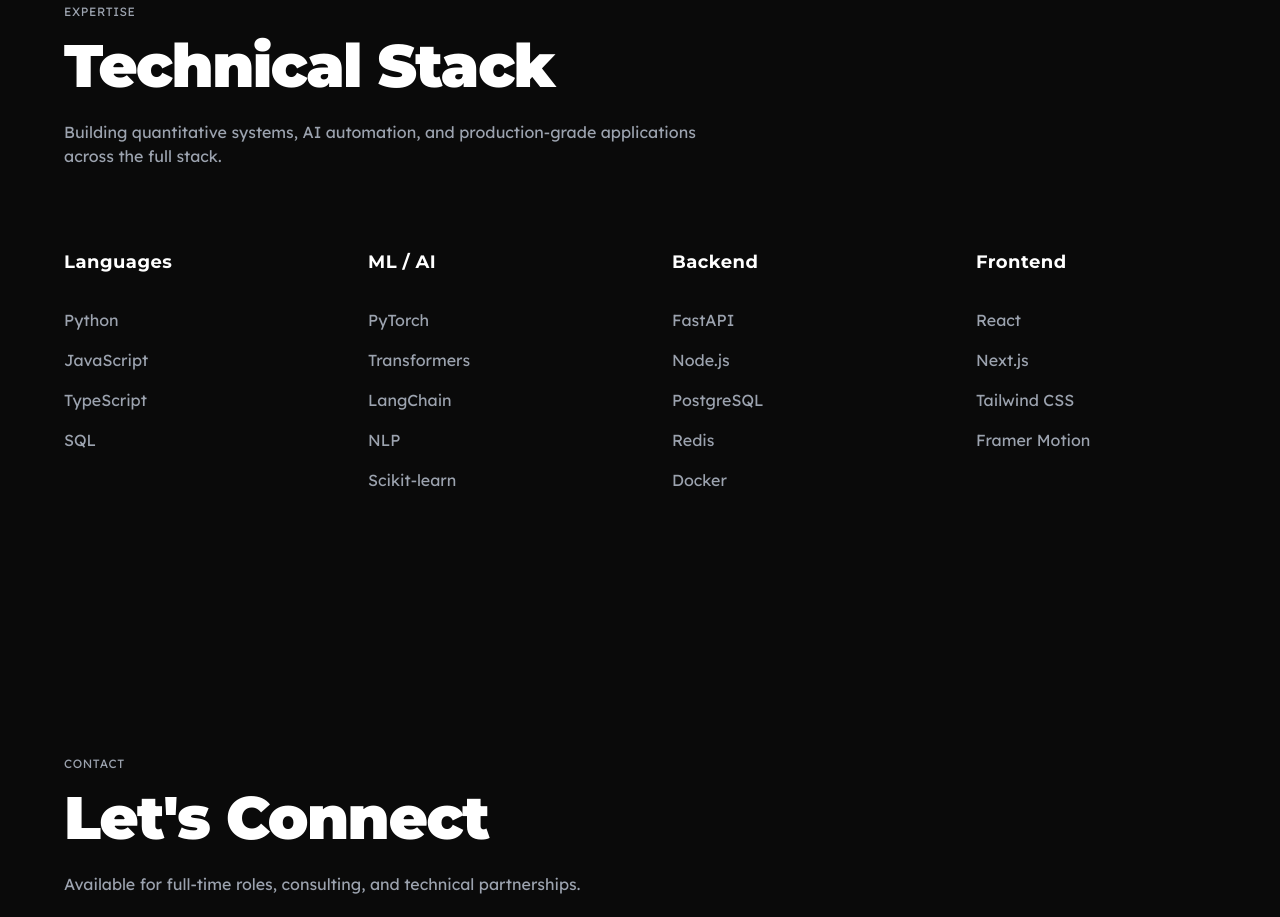
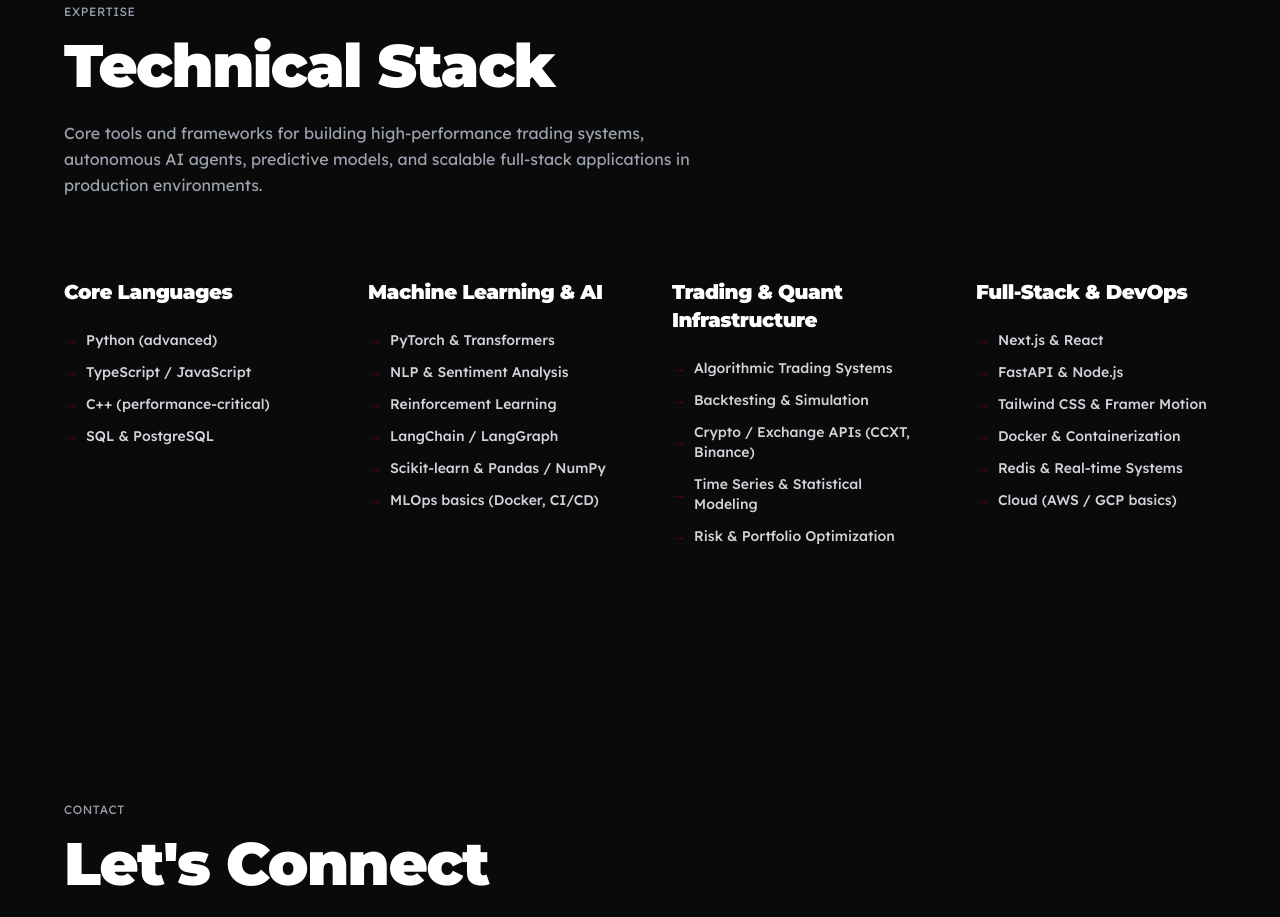
Before and after one commit to Sly-kitsune/Portfolio, a Next.js app: page / in a window 1280 px wide. Shown: the part 2220-3137 px from the top of the page. Built offline with nearby package versions, Linux system fonts and the light colour scheme.

Commit message:
Refactor Skills component with updated skill categories

```diff
--- a/components/Skills.tsx
+++ b/components/Skills.tsx
@@ -1,45 +1,86 @@
 'use client'
+import { motion } from 'framer-motion'
+
+const skillCategories = [
+  {
+    title: 'Core Languages',
+    skills: [
+      'Python (advanced)',
+      'TypeScript / JavaScript',
+      'C++ (performance-critical)',
+      'SQL & PostgreSQL',
+    ],
+  },
+  {
+    title: 'Machine Learning & AI',
+    skills: [
+      'PyTorch & Transformers',
+      'NLP & Sentiment Analysis',
+      'Reinforcement Learning',
+      'LangChain / LangGraph',
+      'Scikit-learn & Pandas / NumPy',
+      'MLOps basics (Docker, CI/CD)',
+    ],
+  },
+  {
+    title: 'Trading & Quant Infrastructure',
+    skills: [
+      'Algorithmic Trading Systems',
+      'Backtesting & Simulation',
+      'Crypto / Exchange APIs (CCXT, Binance)',
+      'Time Series & Statistical Modeling',
+      'Risk & Portfolio Optimization',
+    ],
+  },
+  {
+    title: 'Full-Stack & DevOps',
+    skills: [
+      'Next.js & React',
+      'FastAPI & Node.js',
+      'Tailwind CSS & Framer Motion',
+      'Docker & Containerization',
+      'Redis & Real-time Systems',
+      'Cloud (AWS / GCP basics)',
+    ],
+  },
+]
 
 export default function Skills() {
-  const skillCategories = [
-    {
-      title: 'Languages',
-      skills: ['Python', 'JavaScript', 'TypeScript', 'SQL']
-    },
-    {
-      title: 'ML / AI',
-      skills: ['PyTorch', 'Transformers', 'LangChain', 'NLP', 'Scikit-learn']
-    },
-    {
-      title: 'Backend',
-      skills: ['FastAPI', 'Node.js', 'PostgreSQL', 'Redis', 'Docker']
-    },
-    {
-      title: 'Frontend',
-      skills: ['React', 'Next.js', 'Tailwind CSS', 'Framer Motion']
-    }
-  ]
-
   return (
     <section className="py-32 px-8 md:px-16" id="skills">
       <div className="text-xs uppercase tracking-wider text-gray-400 mb-4">EXPERTISE</div>
-      <h2 className="font-montserrat text-5xl md:text-6xl font-black mb-6 tracking-tight">Technical Stack</h2>
-      <p className="text-gray-400 max-w-2xl mb-20">
-        Building quantitative systems, AI automation, and production-grade applications across the full stack.
+      <h2 className="font-montserrat text-5xl md:text-6xl font-black mb-6 tracking-tight">
+        Technical Stack
+      </h2>
+      <p className="text-gray-400 max-w-2xl mb-20 leading-relaxed">
+        Core tools and frameworks for building high-performance trading systems, autonomous AI agents,
+        predictive models, and scalable full-stack applications in production environments.
       </p>
 
-      <div className="grid md:grid-cols-4 gap-16">
+      <div className="grid md:grid-cols-4 gap-12 md:gap-16">
         {skillCategories.map((category, i) => (
-          <div key={i}>
-            <h4 className="font-montserrat text-lg font-bold mb-6 tracking-wide">{category.title}</h4>
-            <ul>
+          <motion.div
+            key={i}
+            initial={{ opacity: 0, y: 20 }}
+            whileInView={{ opacity: 1, y: 0 }}
+            viewport={{ once: true }}
+            transition={{ duration: 0.5, delay: i * 0.1 }}
+          >
+            <h4 className="font-montserrat text-xl font-black mb-6 tracking-tight text-white">
+              {category.title}
+            </h4>
+            <ul className="space-y-3">
               {category.skills.map((skill, j) => (
-                <li key={j} className="py-2 text-gray-400 hover:text-white transition-colors cursor-pointer">
+                <li
+                  key={j}
+                  className="text-gray-300 hover:text-burgundy transition-colors duration-200 text-sm font-medium flex items-center gap-2"
+                >
+                  <span className="text-burgundy opacity-70">→</span>
                   {skill}
                 </li>
               ))}
             </ul>
-          </div>
+          </motion.div>
         ))}
       </div>
     </section>
```
